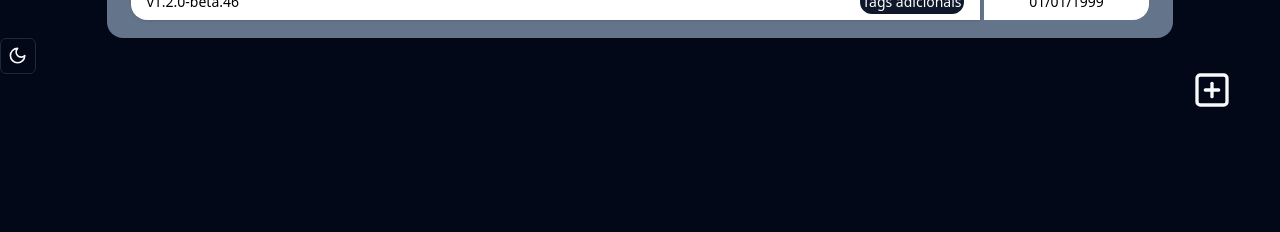
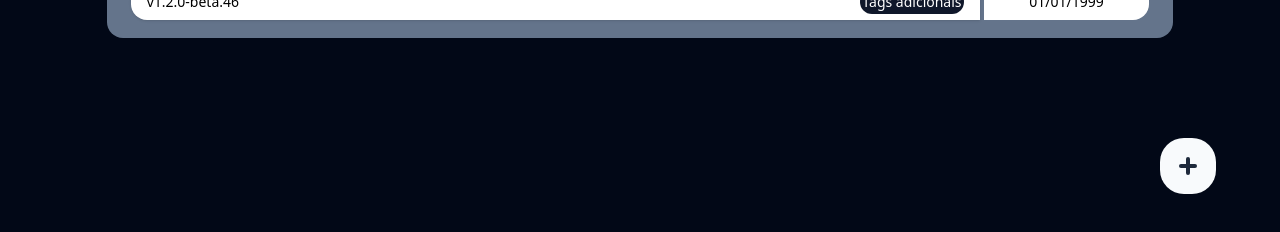
Before and after one commit to Heppe-s/sanctuarium, a React (Vite) app: page / in a window 1280 px wide. Shown: the part 542-774 px from the top of the page. Built offline with nearby package versions, Linux system fonts and the light colour scheme.

Commit message:
feat: create button to create annotations

```diff
--- a/src/pages/home.tsx
+++ b/src/pages/home.tsx
@@ -1,12 +1,22 @@
-import { ModeToggle } from "@/components/mode-toggle";
 import { Button } from "@/components/ui/button";
 import Citation from "@/components/ui/citation";
 import { DatePickerWithRange } from "@/components/ui/date-range-picker";
 import { Input } from "@/components/ui/input";
 import NotesList from "@/components/ui/notes-list";
 import { useTitle } from "@/lib/useTitle";
-import { Search, SquarePlus } from "lucide-react";
+import { Plus, Search } from "lucide-react";
 import { Link } from "react-router-dom";
+
+function NewAnnotationButton() {
+  return (
+    <Link
+      to="/editor"
+      className="fixed h-14 w-14 bottom-16 right-16 bg-primary text-secondary rounded-3xl flex justify-center items-center"
+    >
+      <Plus className="stroke-[4px]" />
+    </Link>
+  );
+}
 
 export default function home() {
   useTitle("Sanctuarium");
@@ -30,11 +40,7 @@ export default function home() {
         </Button>
       </nav>
       <NotesList />
-
-      <Link to="/editor">
-        <SquarePlus className="relative float-right mt-8 mr-12 h-10 w-10" />
-      </Link>
-      <ModeToggle />
+      <NewAnnotationButton />
     </div>
   );
 }
```
